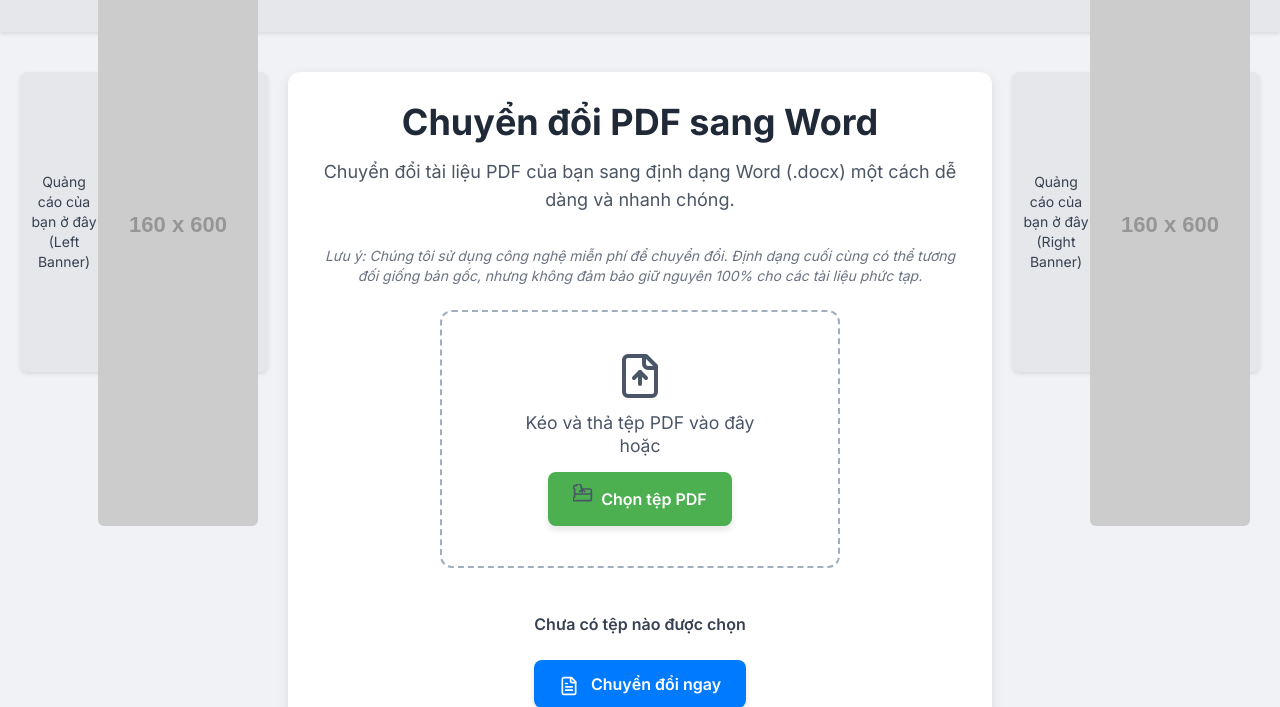
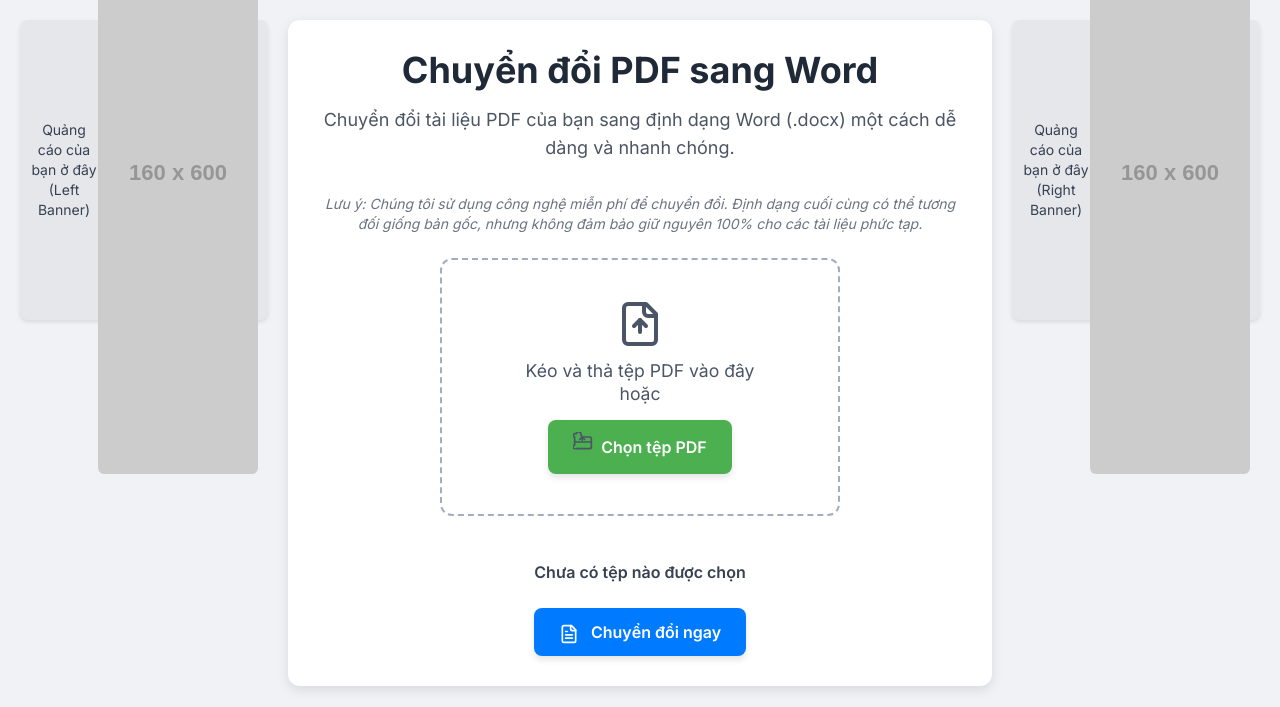
Before and after one commit to toannongls/pdf2word, a Flask app: page / in a window 1280 px wide. Shown: the top 707 px of the page. Run offline with Flask 3, Linux system fonts and the light colour scheme; grey boxes labelled with a size stand in for pictures from a placeholder-image service; some libraries are stand-ins or nearby versions.

```diff
--- a/templates/index.html
+++ b/templates/index.html
@@ -205,10 +205,9 @@
 </head>
 <body>
     <!-- Top Ad Banner -->
-    <div class="ad-banner w-full py-4 bg-gray-200 text-gray-700 text-sm rounded-none">
         <!-- Thay thế bằng mã quảng cáo thực tế của bạn -->
-        <div data-mndazid="1b6068bb-9178-4159-970a-dedc145e6c5c"></div>
-    </div>
+    <div data-mndazid="1b6068bb-9178-4159-970a-dedc145e6c5c"></div>
+
 
     <div class="container">
         <!-- Left Ad Banner -->
```
